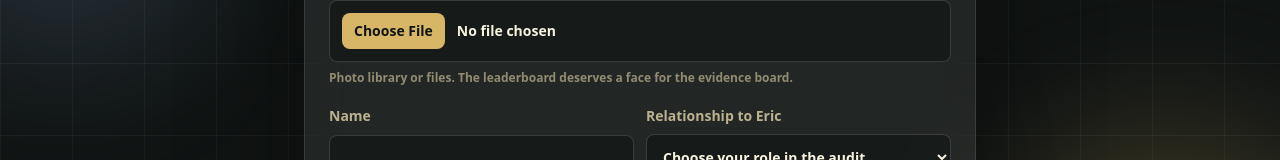
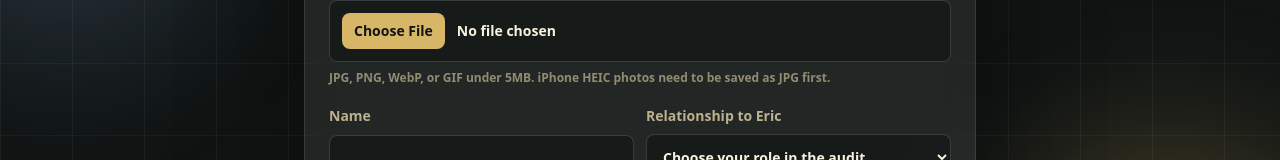
Before and after one commit to chacon96-droid/tio-erics-family-tracker, a Next.js app: page /signup in a window 1280 px wide. Shown: the part 297-457 px from the top of the page. Built offline with nearby package versions, Linux system fonts and the light colour scheme.

Commit message:
Clarify signup photo formats

```diff
--- a/app/signup/page.tsx
+++ b/app/signup/page.tsx
@@ -21,8 +21,8 @@ export default async function SignupPage({ searchParams }: { searchParams?: Prom
         {params?.error ? <p className="mt-4 rounded-app border border-red-400/35 bg-red-500/15 p-3 text-sm font-bold text-red-100">{params.error}</p> : null}
         <label className="mt-6 grid gap-2 text-sm font-bold text-champagne/75">
           Profile photo
-          <input className="rounded-app border border-white/15 bg-ink/60 px-3 py-3 text-ivory file:mr-3 file:rounded-app file:border-0 file:bg-gold file:px-3 file:py-2 file:font-black file:text-ink" name="avatar_file" type="file" />
-          <span className="text-xs font-semibold text-champagne/55">Photo library or files. The leaderboard deserves a face for the evidence board.</span>
+          <input className="rounded-app border border-white/15 bg-ink/60 px-3 py-3 text-ivory file:mr-3 file:rounded-app file:border-0 file:bg-gold file:px-3 file:py-2 file:font-black file:text-ink" name="avatar_file" type="file" accept="image/jpeg,image/png,image/webp,image/gif" />
+          <span className="text-xs font-semibold text-champagne/55">JPG, PNG, WebP, or GIF under 5MB. iPhone HEIC photos need to be saved as JPG first.</span>
         </label>
         <div className="mt-5 grid gap-3 sm:grid-cols-2">
           <label className="grid gap-2 text-sm font-bold text-champagne/75">
```
